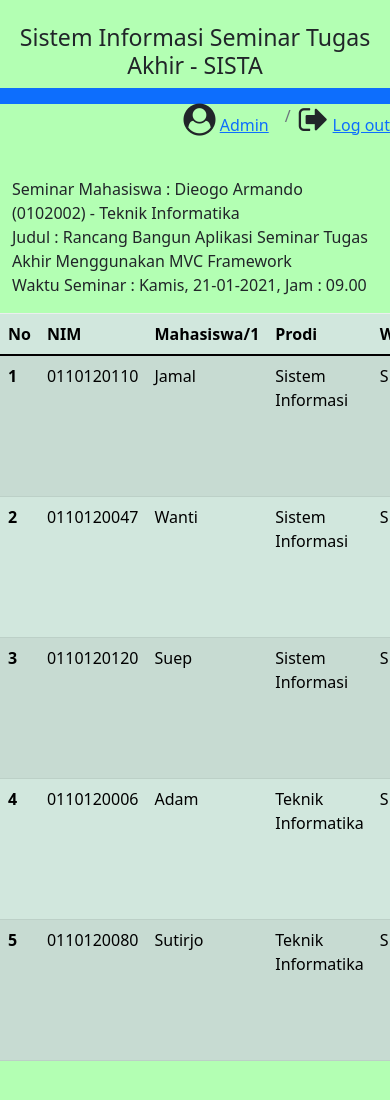
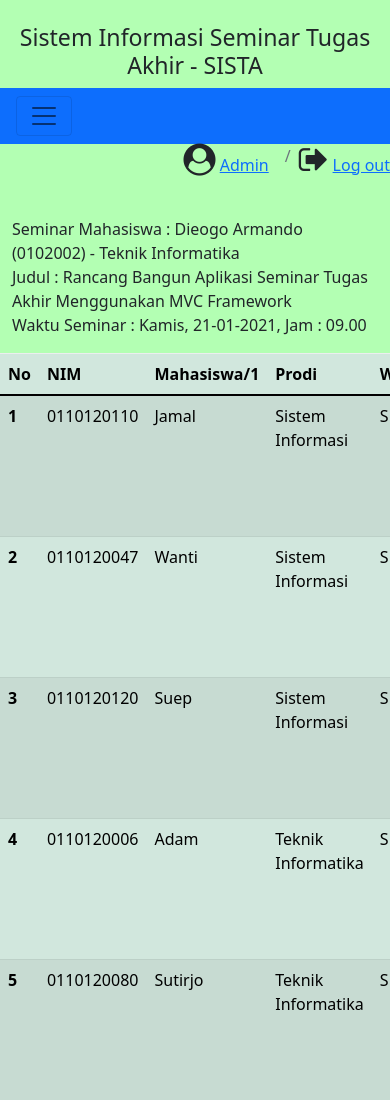
Before and after one commit to Mumtaz3/ProjekSista, a plain HTML site: page projek_1/admin_ kelola_ daftar_ peserta_ seminar_ ta.html in a window 390 px wide. Shown: the top 1100 px of the page. Drawn offline with nearby package versions, Linux system fonts and the light colour scheme; files that its build step writes are made by us from their sources.

Commit message:
Update admin_ kelola_ daftar_ peserta_ seminar_ ta.html

```diff
--- a/projek_1/admin_ kelola_ daftar_ peserta_ seminar_ ta.html
+++ b/projek_1/admin_ kelola_ daftar_ peserta_ seminar_ ta.html
@@ -24,11 +24,16 @@
       <div class="row">
         <div class="col-md-12" style="padding: 0%; margin: 0%;">
         <nav class="navbar navbar-toggleable-sm navbar-fixed-top navbar-light bg-primary">
+
+								<button class="navbar-toggler" type="button" data-toggle="collapse"
+									data-target="#bs-example-navbar-collapse-1">
+									<span class="navbar-toggler-icon"></span>
+								</button>
           <div class="collapse navbar-collapse" id="bs-example-navbar-collapse-1">
           <ul class="navbar-nav">
             <li class="nav-item">
             <i class="fa fa-home fa-1x" aria-hidden="true"></i>
-            <a class="navbar-brand" href="#">Home |</a>
+            <a class="navbar-brand" href="index.html">Home |</a>
             </li>
             <li class="nav-item">
              <a class="nav-link" href="jadwal_seminar_ta.html">Jadwal |</a>
```
